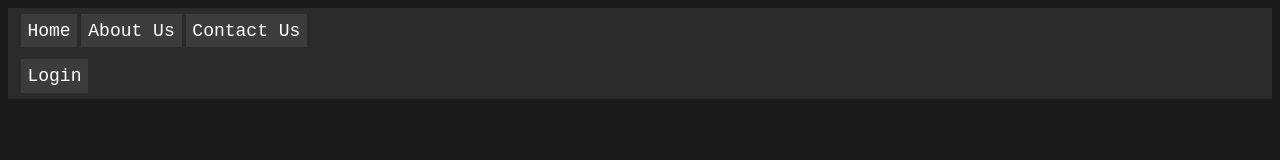
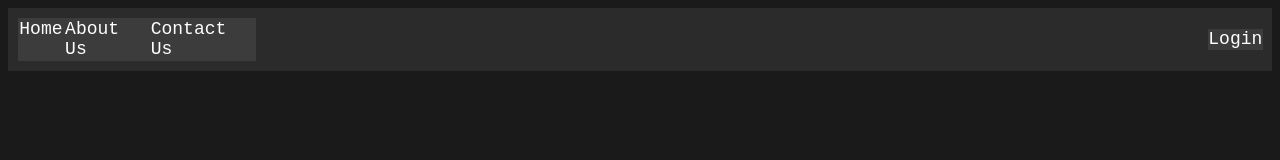
Before and after one commit to Newfies/WebDesign, a plain HTML site: page res/menu.html in a window 1280 px wide. Drawn offline with Linux system fonts and the light colour scheme.

Commit message:
flexed it

```diff
--- a/style.css
+++ b/style.css
@@ -6,11 +6,18 @@ body {
     background-color: #1a1a1a
 }
 
+.menu {
+    display: flex;
+    justify-content: space-between; /* This will space out the left and right items */
+    align-items: center; /* Vertically center the items */
+    padding: 10px; /* Optional, to add some spacing around the menu */
+    background-color: #2b2b2b;
+}
+
 .menu ul {
     list-style-type: none;
     margin: 0;
-    padding: 1%;
-    background-color: #2b2b2b;
+    padding: 0;
 }
 
 .menu ul li {
@@ -21,3 +28,11 @@ body {
     font-family: 'Courier New', Courier, monospace;
     font-size: large;
 }
+
+.menu .left {
+    display: flex;
+}
+
+.menu .right {
+    display: flex;
+}
```
